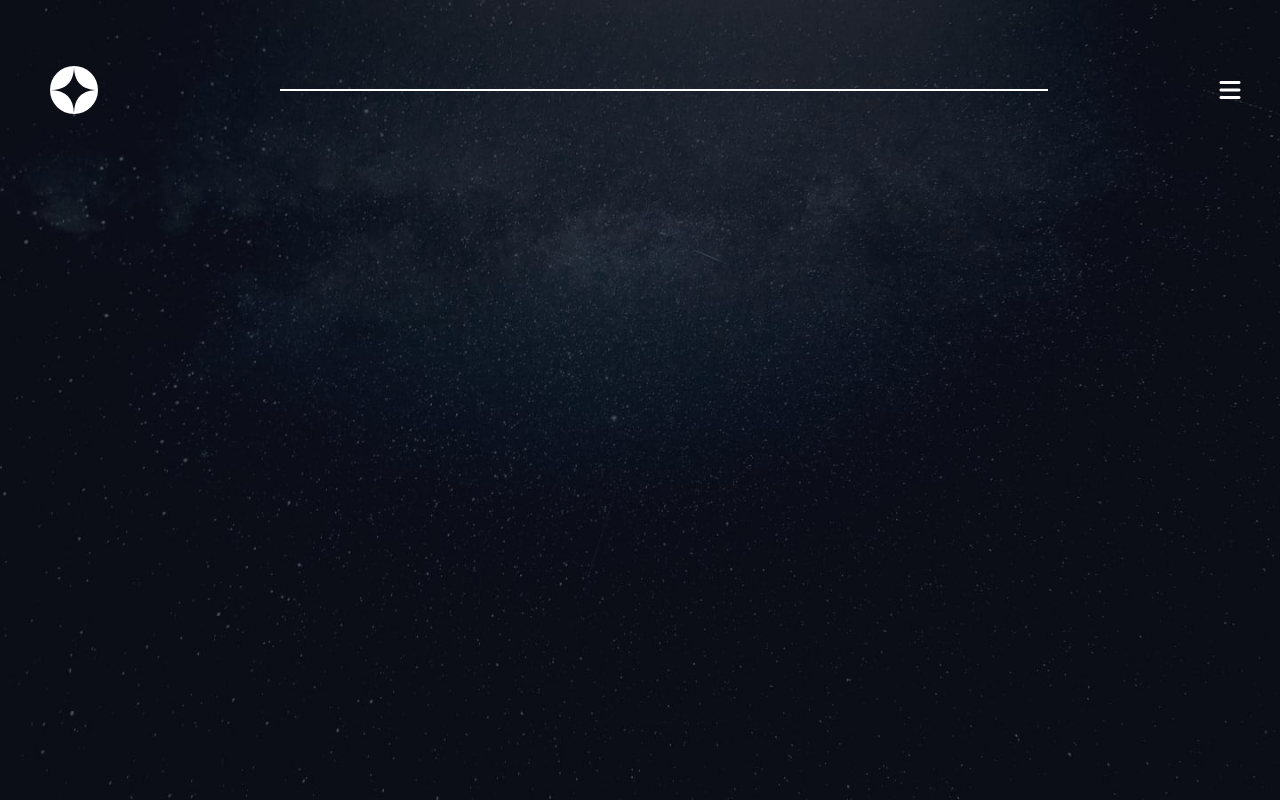
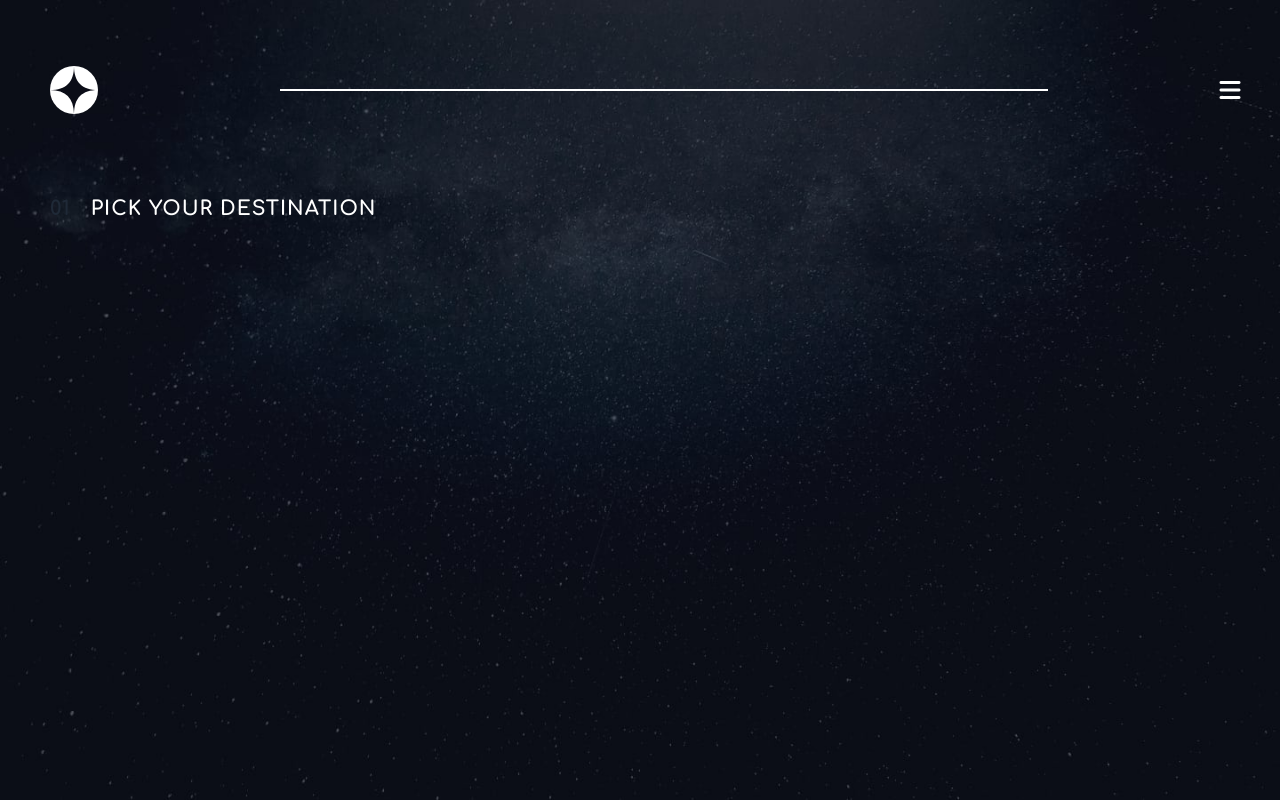
Before and after one commit to timurlog/space, a React (Vite) app: page /destination in a window 1280 px wide. Built offline with nearby package versions, Linux system fonts and the light colour scheme.

Commit message:
added component PageTitle

```diff
--- /dev/null
+++ b/src/components/PageTitle/PageTitle.jsx
@@ -0,0 +1,10 @@
+import React from "react";
+
+export default function PageTitle(props) {
+  return (
+    <div className="flex gap-5 px-5 pt-5 font-[comfortaa-bold] tracking-wider text-lg md:px-[50px] lg:text-xl md:pt-10 lg:pt-14">
+      <p>{props.num}</p>
+      <p className="text-white">{props.txt}</p>
+    </div>
+  );
+}
--- a/src/pages/Destination/Destination.jsx
+++ b/src/pages/Destination/Destination.jsx
@@ -1,11 +1,13 @@
 import React from "react";
 import "./Destination.css";
 import Navbar from "../../components/Navbar/Navbar.jsx";
+import PageTitle from "../../components/PageTitle/PageTitle.jsx";
 
 export default function Destination() {
   return (
     <div className="Destination h-screen w-full">
       <Navbar activePage={"destination"} />
+      <PageTitle num={"01"} txt={"PICK YOUR DESTINATION"} />
     </div>
   );
 }
```
